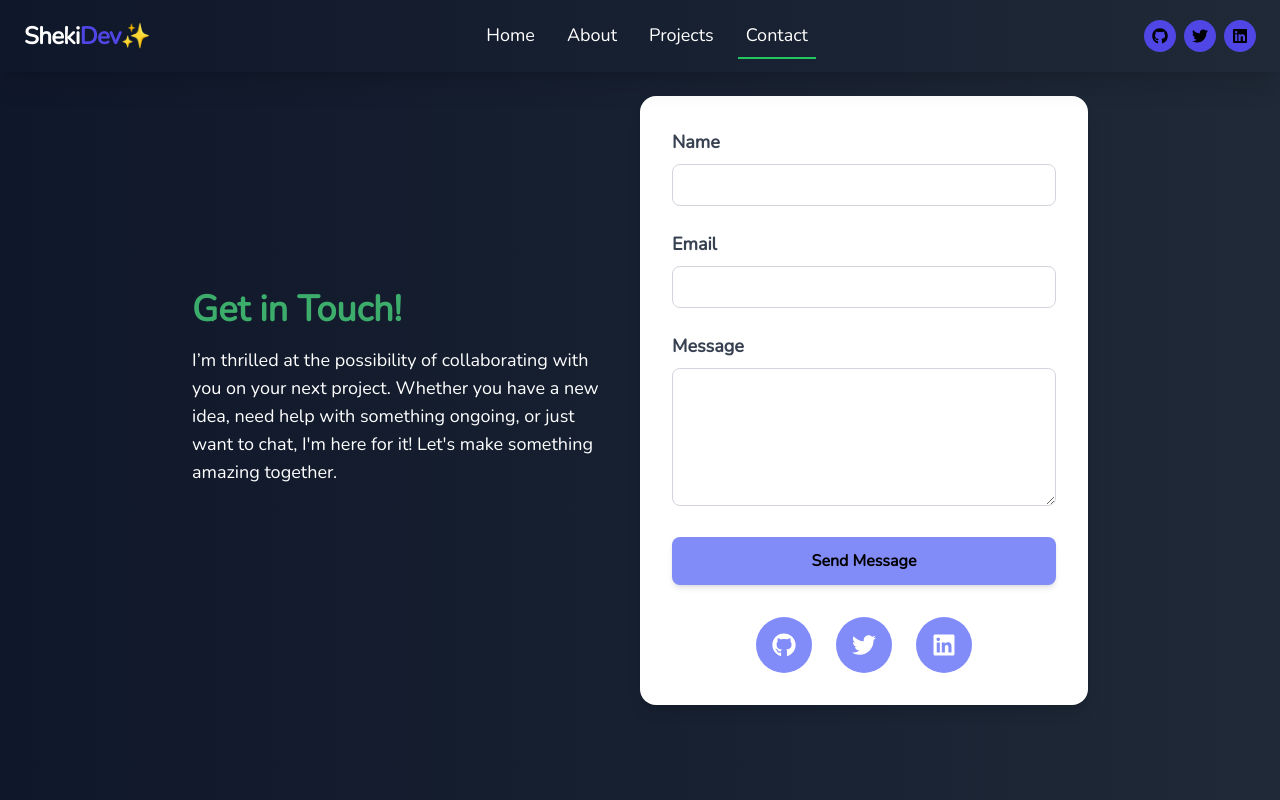
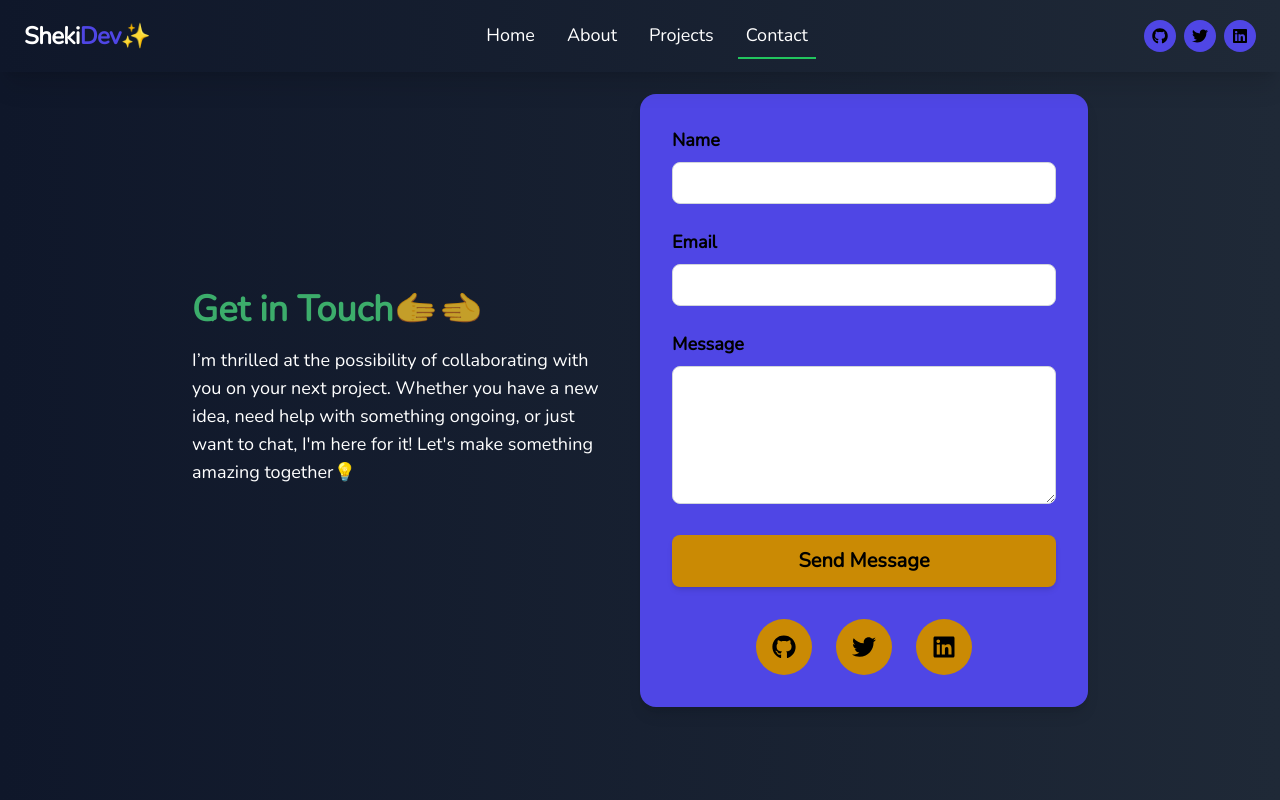
Before and after one commit to shekinahmanyi/portfolio-website2, a React (Create React App) app in the folder portfolio-site/: page /contact in a window 1280 px wide. Shown: the top 800 px of the page. Built offline with nearby package versions, Linux system fonts and the light colour scheme.

Commit message:
made some changes

```diff
--- a/portfolio-site/src/pages/Contact.jsx
+++ b/portfolio-site/src/pages/Contact.jsx
@@ -19,21 +19,22 @@ function Contact() {
       <div className="container mx-auto flex flex-col lg:flex-row items-center font-nunito lg:max-w-4xl">
         <div className="lg:w-1/2 lg:pr-6 mb-12 lg:mb-0 text-center lg:text-left">
           <h1 className="text-3xl sm:text-4xl text-green-400 font-extrabold mb-4 mt-32 lg:mt-0 animate-pulse">
-            Get in Touch!
+            Get in Touch🫱🫲
+
           </h1>
           <p className="text-white text-base sm:text-lg leading-relaxed mb-6">
             I’m thrilled at the possibility of collaborating with you on your
             next project. Whether you have a new idea, need help with something
             ongoing, or just want to chat, I'm here for it! Let's make something
-            amazing together.
+            amazing together💡
           </p>
         </div>
-        <div className="w-full lg:w-1/2 bg-white p-6 sm:p-8 rounded-2xl shadow-lg lg:max-w-md">
+        <div className="w-full lg:w-1/2 bg-indigo-600 p-6 sm:p-8 rounded-2xl shadow-lg lg:max-w-md">
           <form onSubmit={handleSubmit} className="space-y-6">
             <div>
               <label
                 htmlFor="name"
-                className="block text-lg font-bold text-gray-700 mb-2"
+                className="block text-lg font-bold text-black mb-2"
               >
                 Name
               </label>
@@ -49,7 +50,7 @@ function Contact() {
             <div>
               <label
                 htmlFor="email"
-                className="block text-lg font-bold text-gray-700 mb-2"
+                className="block text-lg font-bold text-black mb-2"
               >
                 Email
               </label>
@@ -65,7 +66,7 @@ function Contact() {
             <div>
               <label
                 htmlFor="message"
-                className="block text-lg font-bold text-gray-700 mb-2"
+                className="block text-lg font-bold text-black mb-2"
               >
                 Message
               </label>
@@ -80,7 +81,7 @@ function Contact() {
             </div>
             <button
               type="submit"
-              className="w-full py-3 bg-indigo-400 text-black font-bold rounded-lg shadow-md hover:bg-indigo-600 transition transform hover:-translate-y-1"
+              className="w-full py-3 bg-yellow-600 text-black text-xl font-bold rounded-lg shadow-md hover:bg-yellow-600 transition transform hover:-translate-y-1"
             >
               Send Message
             </button>
@@ -99,7 +100,7 @@ function Contact() {
                 href={href}
                 target="_blank"
                 rel="noopener noreferrer"
-                className="bg-indigo-400 p-4 rounded-full text-white hover:bg-indigo-600 transition transform hover:-translate-y-1 hover:scale-110"
+                className="bg-yellow-600 p-4 rounded-full text-black hover:bg-yellow-600 transition transform hover:-translate-y-1 hover:scale-110"
               >
                 <Icon size={24} />
               </a>
```
